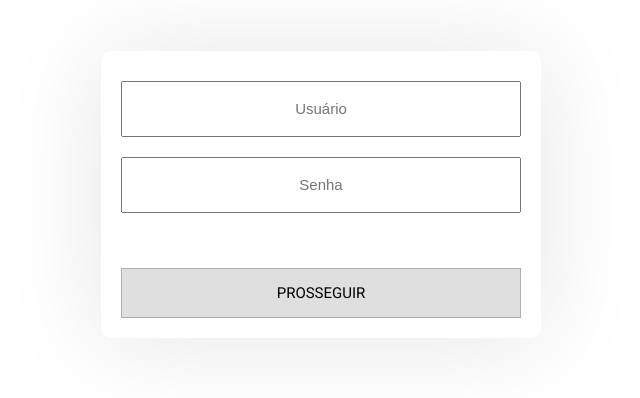
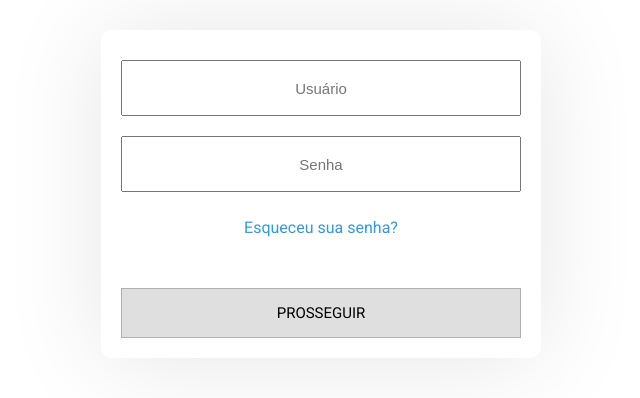
Before and after one commit to ronaldo493/Igreja, a React (Create React App) app: page / in a window 1280 px wide. Shown: the part 206-604 px from the top of the page, without its empty margins (319-959 px from the left). Built offline with nearby package versions, Linux system fonts and the light colour scheme.

Commit message:
estilo 1.1

```diff
--- a/src/components/LoginForm.js
+++ b/src/components/LoginForm.js
@@ -1,7 +1,7 @@
 import React, { useState } from "react";
 import Button from "./Button";
 import InputField from "./InputField";
-import { StyleContainer, StyleForm, Error } from '../styles/map';
+import { StyleContainer, StyleForm, Error, Forget } from '../styles/map';
 
 const LoginForm = () => {
     const [username, setUsername] = useState('');
@@ -21,11 +21,6 @@ const LoginForm = () => {
         setError ('');
     }
 
-    // ESQUECEU A SENHA
-    const handleForgotPassword = () => {
-        console.log('Esqueceu sua senha?');
-    }
-
     return (
         <StyleContainer>
             <StyleForm>
@@ -43,11 +38,11 @@ const LoginForm = () => {
                     onChange={(e) => setPassword(e.target.value)}
                 />
 
-                {error && (
-                    <p onClick={handleForgotPassword} style={{ cursor: 'pointer', color: '#3498db' }}>
-                        Esqueceu sua senha?
-                    </p>
-                )}
+
+                <Forget>
+                    Esqueceu sua senha?
+                </Forget>
+
 
                 <Button onClick={(e) => handleLogin(e)}>
                     PROSSEGUIR
--- a/src/styles/map.js
+++ b/src/styles/map.js
@@ -11,7 +11,7 @@ const InputButtonBase = `
 // BUTTON
 export const Button = styled.button`
     ${InputButtonBase};
-    margin-top: 45px;
+    margin-top: 35px;
     transition: 0.2s;
     cursor: pointer;
     font-family: 'Roboto', sans-serif;
@@ -59,3 +59,13 @@ export const Error = styled.p`
     font-weight: bold;
     margin-top: 35px;
 `;
+
+export const Forget = styled.p`
+    cursor: pointer;
+    color: #3498db;
+    transition: color 0.3s;
+
+    &:hover {
+        color: #076dda;
+    }
+`;
```
